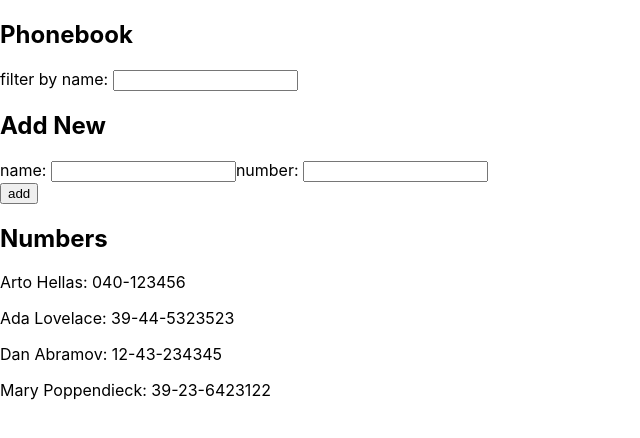
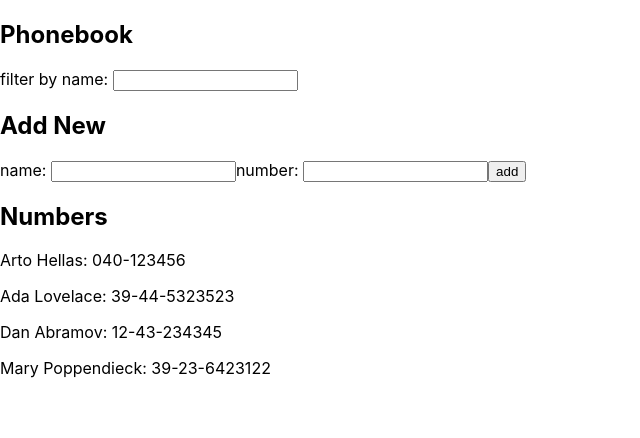
Before and after one commit to MorrisseySean/FullStackOpen2020, a React (Create React App) app in the folder part2/phonebook/: page / in a window 1280 px wide. Shown: the top 438 px of the page, without its empty margins (0-640 px from the left). Built offline with nearby package versions, Linux system fonts and the light colour scheme.

Commit message:
Exercise 2.10: Refactored to component files

```diff
--- a/part2/phonebook/src/components/App.js
+++ b/part2/phonebook/src/components/App.js
@@ -1,4 +1,7 @@
 import React, { useState } from "react";
+import Persons from "./Persons";
+import Filter from "./Filter";
+import NewPersonForm from "./Form";
 
 const App = () => {
   const [persons, setPersons] = useState([
@@ -9,18 +12,18 @@ const App = () => {
   ]);
   const [newName, setNewName] = useState("");
   const [newNumber, setNewNumber] = useState("");
-  const [filterName, setFilterName] = useState("");
+  const [nameFilter, setnameFilter] = useState("");
+
+  const handleNumChange = (event) => {
+    setNewNumber(event.target.value);
+  };
 
   const handleNameChange = (event) => {
     setNewName(event.target.value);
   };
 
-  const handleNumChange = (event) => {
-    setNewNumber(event.target.value);
-  };
-
   const handleFilter = (event) => {
-    setFilterName(event.target.value);
+    setnameFilter(event.target.value);
   };
 
   const addName = (event) => {
@@ -34,33 +37,20 @@ const App = () => {
     }
   };
 
-  const Persons = (props) => {
-    const filteredList = props.persons.filter((person) =>
-      person.name.toLowerCase().startsWith(filterName.toLowerCase())
-    );
-    return filteredList.map((person) => (
-      <p key={person.name}>
-        {person.name}: {person.number}
-      </p>
-    ));
-  };
-
   return (
     <div>
       <h2>Phonebook</h2>
-      filter by name: <input value={filterName} onChange={handleFilter} />
+      <Filter value={nameFilter} handler={handleFilter} />
       <h2>Add New</h2>
-      <form onSubmit={addName}>
-        <div>
-          name: <input value={newName} onChange={handleNameChange} />
-          number: <input value={newNumber} onChange={handleNumChange} />
-        </div>
-        <div>
-          <button type="submit">add</button>
-        </div>
-      </form>
+      <NewPersonForm
+        formHandler={addName}
+        nameHandler={handleNameChange}
+        numHandler={handleNumChange}
+        nameValue={newName}
+        numValue={newNumber}
+      />
       <h2>Numbers</h2>
-      <Persons persons={persons} />
+      <Persons persons={persons} filter={nameFilter} />
     </div>
   );
 };
--- /dev/null
+++ b/part2/phonebook/src/components/Filter.js
@@ -0,0 +1,11 @@
+import React from "react";
+
+const Filter = (props) => {
+  return (
+    <div>
+      filter by name: <input value={props.value} onChange={props.handler} />
+    </div>
+  );
+};
+
+export default Filter;
--- /dev/null
+++ b/part2/phonebook/src/components/Form.js
@@ -0,0 +1,13 @@
+import React from "react";
+
+const NewPersonForm = (props) => {
+  return (
+    <form onSubmit={props.formHandler}>
+      name: <input value={props.nameValue} onChange={props.nameHandler} />
+      number: <input value={props.numValue} onChange={props.numHandler} />
+      <button type="submit">add</button>
+    </form>
+  );
+};
+
+export default NewPersonForm;
--- /dev/null
+++ b/part2/phonebook/src/components/Persons.js
@@ -0,0 +1,15 @@
+import React from "react";
+
+const Persons = (props) => {
+  const filter = props.filter;
+  const filteredList = props.persons.filter((person) =>
+    person.name.toLowerCase().startsWith(filter.toLowerCase())
+  );
+  return filteredList.map((person) => (
+    <p key={person.name}>
+      {person.name}: {person.number}
+    </p>
+  ));
+};
+
+export default Persons;
```
